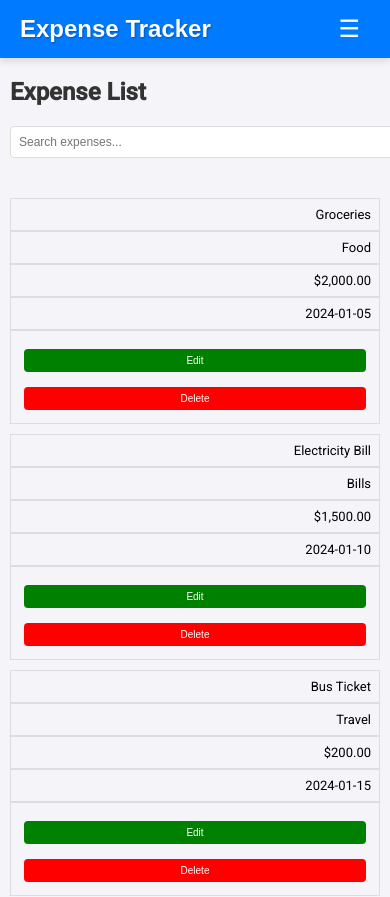
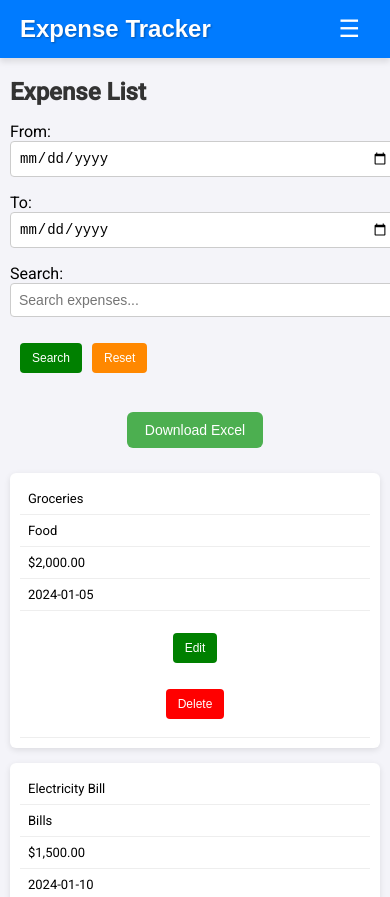
Before and after one commit to avishj2/Expense-Tracker, an Angular app: page /expenses in a window 390 px wide. Shown: the top 897 px of the page. Built offline with nearby package versions, Linux system fonts and the light colour scheme.

Commit message:
Date Filters and Excel Download Functionality added

```diff
--- a/package.json
+++ b/package.json
@@ -21,8 +21,10 @@
     "@angular/platform-browser-dynamic": "^18.2.0",
     "@angular/router": "^18.2.0",
     "chart.js": "^4.4.6",
+    "file-saver": "^2.0.5",
     "rxjs": "~7.8.0",
     "tslib": "^2.3.0",
+    "xlsx": "^0.18.5",
     "zone.js": "~0.14.10"
   },
   "devDependencies": {
--- a/src/app/components/expense-list/expense-list.component.html
+++ b/src/app/components/expense-list/expense-list.component.html
@@ -1,14 +1,36 @@
 <div class="expense-list">
   <h2>Expense List</h2>
+  <div class="filter-controls">
+    <div class="filter-group">
+      <label for="fromDate">From:</label>
+      <input id="fromDate" type="date" [(ngModel)]="fromDate" />
+    </div>
 
-    <div class="search-container">
+    <div class="filter-group">
+      <label for="toDate">To:</label>
+      <input id="toDate" type="date" [(ngModel)]="toDate" />
+    </div>
+
+    <div class="filter-group">
+      <label for="searchQuery">Search:</label>
       <input
+        id="searchQuery"
         type="text"
+        [(ngModel)]="searchQuery"
         placeholder="Search expenses..."
-        [(ngModel)]="searchQuery"
-        (input)="filterExpenses()"
       />
     </div>
+
+    <div class="filter-actions">
+      <button (click)="filterExpenses()" class="search-btn">Search</button>
+      <button (click)="resetFilters()" class="reset-btn">Reset</button>
+    </div>
+  </div>
+  <div class="export-button">
+  <button (click)="exportToExcel()">Download Excel</button>
+</div>
+
+
 
   <table>
     <thead>
@@ -25,14 +47,15 @@
         *ngFor="let expense of filteredExpenses"
         [class.editing-row]="editingExpenseId === expense.id"
       >
-
         <td>
           <input
             *ngIf="editingExpenseId === expense.id"
             [(ngModel)]="editableExpense.description"
             placeholder="Description"
           />
-            <span *ngIf="editingExpenseId !== expense.id">{{ expense.description }}</span>
+          <span *ngIf="editingExpenseId !== expense.id">{{
+            expense.description
+          }}</span>
         </td>
 
         <td>
@@ -45,9 +68,10 @@
             <option value="Bills">Bills</option>
             <option value="Entertainment">Entertainment</option>
             <option value="Others">Others</option>
-
           </select>
-            <span *ngIf="editingExpenseId !== expense.id">{{ expense.category }}</span>
+          <span *ngIf="editingExpenseId !== expense.id">{{
+            expense.category
+          }}</span>
         </td>
 
         <td>
@@ -57,7 +81,9 @@
             [(ngModel)]="editableExpense.amount"
             placeholder="Amount"
           />
-            <span *ngIf="editingExpenseId !== expense.id">{{ expense.amount | currency }}</span>
+          <span *ngIf="editingExpenseId !== expense.id">{{
+            expense.amount | currency
+          }}</span>
         </td>
 
         <td>
@@ -66,16 +92,38 @@
             *ngIf="editingExpenseId === expense.id"
             [(ngModel)]="editableExpense.date"
           />
-            <span *ngIf="editingExpenseId !== expense.id">{{ expense.date }}</span>
+          <span *ngIf="editingExpenseId !== expense.id">{{
+            expense.date
+          }}</span>
         </td>
 
         <td>
-            <button class="save-btn" *ngIf="editingExpenseId !== expense.id" (click)="startEditing(expense)">
+          <button
+            class="save-btn"
+            *ngIf="editingExpenseId !== expense.id"
+            (click)="startEditing(expense)"
+          >
             Edit
           </button>
-            <button class="save-btn" *ngIf="editingExpenseId === expense.id" (click)="saveEdit()">Save</button>
-            <button class="cancel-btn" *ngIf="editingExpenseId === expense.id" (click)="cancelEdit()">Cancel</button>
-            <button class="delete-btn" *ngIf="editingExpenseId !== expense.id" (click)="deleteExpense(expense.id)">
+          <button
+            class="save-btn"
+            *ngIf="editingExpenseId === expense.id"
+            (click)="saveEdit()"
+          >
+            Save
+          </button>
+          <button
+            class="cancel-btn"
+            *ngIf="editingExpenseId === expense.id"
+            (click)="cancelEdit()"
+          >
+            Cancel
+          </button>
+          <button
+            class="delete-btn"
+            *ngIf="editingExpenseId !== expense.id"
+            (click)="deleteExpense(expense.id)"
+          >
             Delete
           </button>
         </td>
@@ -84,7 +132,9 @@
     <tfoot>
       <tr>
         <td colspan="2"><strong>Total</strong></td>
-          <td colspan="3"><strong>{{ calculateTotalExpense() | currency }}</strong></td>
+        <td colspan="3">
+          <strong>{{ calculateTotalExpense() | currency }}</strong>
+        </td>
       </tr>
     </tfoot>
   </table>
--- a/src/app/components/expense-list/expense-list.component.scss
+++ b/src/app/components/expense-list/expense-list.component.scss
@@ -3,20 +3,97 @@
   max-width: 800px;
   padding-bottom: 100px;
 
-  .search-container input {
-    width: 100%;
-    padding: 10px;
-    margin-bottom: 20px;
-    border: 1px solid #ddd;
-    border-radius: 4px;
+  h2 {
+    margin-bottom: 1rem;
+  }
+  .export-button {
+  display: flex;
+  justify-content: center;
+  margin: 1rem 0;
+
+  button {
+    padding: 10px 18px;
+    background-color: #4caf50;
+    color: white;
+    border: none;
+    border-radius: 6px;
+    font-size: 14px;
+    font-weight: 500;
+    cursor: pointer;
+    transition: background-color 0.2s ease-in-out, transform 0.1s ease;
+
+    &:hover {
+      background-color: #45a049;
+      transform: scale(1.02);
+    }
+
+    &:active {
+      transform: scale(0.98);
+    }
+  }
+}
+
+
+  .filter-controls {
+    display: flex;
+    flex-wrap: wrap;
+    justify-content: space-between;
+    align-items: flex-end;
+    gap: 1rem;
+    margin-bottom: 1.5rem;
+
+    .search-btn {
+      background-color: green;
+      margin: 10px;
+    }
+    .reset-btn {
+      background-color: rgb(255, 136, 0);
+    }
+    .filter-dates,
+    .filter-search {
+      display: flex;
+      gap: 1rem;
+      align-items: flex-end;
+
+      label {
+        display: flex;
+        flex-direction: column;
+        font-size: 14px;
+        font-weight: 500;
+      }
+
+      input[type="text"],
+      input[type="date"] {
+        padding: 8px 12px;
+        font-size: 14px;
+        border: 1px solid #ccc;
+        border-radius: 4px;
+        height: 38px;
+      }
+
+      button {
+        padding: 8px 16px;
+        font-size: 14px;
+        height: 38px;
+        background-color: #007bff;
+        border: none;
+        color: white;
+        border-radius: 4px;
+        cursor: pointer;
+
+        &:hover {
+          opacity: 0.9;
+        }
+      }
+    }
   }
 
   table {
     width: 100%;
     border-collapse: collapse;
-    margin-top: 20px;
 
-    th, td {
+    th,
+    td {
       border: 1px solid #ddd;
       padding: 10px;
       text-align: left;
@@ -34,10 +111,10 @@
     }
   }
 
-  input, select {
+  input,
+  select {
     width: 100%;
     padding: 8px;
-    margin: 0;
     border: 1px solid #ccc;
     border-radius: 4px;
     font-size: 14px;
@@ -49,28 +126,56 @@
     border-radius: 4px;
     font-size: 12px;
     cursor: pointer;
-    margin: 5px;
+    margin: 5px 0;
     text-align: center;
   }
 
-  .save-btn{
+  .save-btn {
     background-color: green;
+    color: #fff;
+    margin: 10px;
   }
 
-  .cancel-btn{
+  .cancel-btn {
     background-color: rgb(0, 60, 255);
+    color: #fff;
+    margin: 10px;
   }
 
-  .delete-btn{
+  .delete-btn {
     background-color: red;
+    color: #fff;
+    margin: 10px;
   }
 
   button:hover {
     opacity: 0.9;
   }
 
+  // 📱 Mobile
   @media (max-width: 768px) {
     margin: 10px;
+
+    .filter-controls {
+      flex-direction: column;
+      align-items: stretch;
+
+      .filter-dates,
+      .filter-search {
+        flex-direction: column;
+        gap: 0.75rem;
+
+        label,
+        input,
+        button {
+          width: 100%;
+        }
+
+        button {
+          margin-bottom: 0.5rem;
+        }
+      }
+    }
 
     table {
       thead {
@@ -83,26 +188,36 @@
 
         tr {
           display: block;
-          margin-bottom: 10px;
+          margin-bottom: 15px;
+          background: #fff;
+          box-shadow: 0 2px 6px rgba(0, 0, 0, 0.1);
+          padding: 10px;
+          border-radius: 6px;
 
           td {
             display: flex;
             justify-content: space-between;
+            align-items: center;
             padding: 8px;
             font-size: 13px;
-            border-bottom: 1px solid #ddd;
+            border: none;
+            border-bottom: 1px solid #eee;
+            position: relative;
           }
 
-          td:before {
+          td::before {
             content: attr(data-label);
+            position: absolute;
+            left: 10px;
             font-weight: bold;
-            margin-right: 10px;
+            color: #555;
           }
 
           td:last-child {
             display: flex;
             flex-direction: column;
-            gap: 5px;
+            gap: 6px;
+            padding-top: 12px;
           }
         }
       }
@@ -117,16 +232,4 @@
       }
     }
   }
-
-  @media (max-width: 480px) {
-    .search-container input {
-      font-size: 12px;
-      padding: 8px;
-    }
-
-    button {
-      padding: 6px 10px;
-      font-size: 10px;
-    }
-  }
 }
--- a/src/app/components/expense-list/expense-list.component.ts
+++ b/src/app/components/expense-list/expense-list.component.ts
@@ -1,11 +1,12 @@
 import { Component, OnInit } from '@angular/core';
 import { ExpenseService } from '../../services/expense.service';
 import { Expense } from '../../models/expense.model';
+import * as XLSX from 'xlsx';
 
 @Component({
   selector: 'app-expense-list',
   templateUrl: './expense-list.component.html',
-  styleUrls: ['./expense-list.component.scss']
+  styleUrls: ['./expense-list.component.scss'],
 })
 export class ExpenseListComponent implements OnInit {
   expenses: Expense[] = [];
@@ -13,6 +14,9 @@ export class ExpenseListComponent implements OnInit {
   editingExpenseId: number | null = null;
   editableExpense: Expense = this.initializeEditableExpense();
   searchQuery: string = '';
+
+  fromDate: string = '';
+  toDate: string = '';
 
   constructor(private expenseService: ExpenseService) {}
 
@@ -49,15 +53,36 @@ export class ExpenseListComponent implements OnInit {
   }
 
   calculateTotalExpense(): number {
-    return this.filteredExpenses.reduce((total, expense) => total + expense.amount, 0);
+    return this.filteredExpenses.reduce(
+      (total, expense) => total + expense.amount,
+      0
+    );
   }
 
   filterExpenses(): void {
-    this.filteredExpenses = this.expenses.filter(expense =>
-      expense.description.toLowerCase().includes(this.searchQuery.toLowerCase()) ||
-      expense.category.toLowerCase().includes(this.searchQuery.toLowerCase()) ||
-      expense.date.includes(this.searchQuery)
-    );
+    this.filteredExpenses = this.expenses.filter((expense) => {
+      const matchesSearch =
+        expense.description
+          .toLowerCase()
+          .includes(this.searchQuery.toLowerCase()) ||
+        expense.category
+          .toLowerCase()
+          .includes(this.searchQuery.toLowerCase()) ||
+        expense.date.includes(this.searchQuery);
+
+      const withinDateRange =
+        (!this.fromDate || new Date(expense.date) >= new Date(this.fromDate)) &&
+        (!this.toDate || new Date(expense.date) <= new Date(this.toDate));
+
+      return matchesSearch && withinDateRange;
+    });
+  }
+
+  resetFilters(): void {
+    this.searchQuery = '';
+    this.fromDate = '';
+    this.toDate = '';
+    this.filteredExpenses = [...this.expenses];
   }
 
   sortExpenses(key: keyof Expense): void {
@@ -70,7 +95,29 @@ export class ExpenseListComponent implements OnInit {
       description: '',
       category: '',
       amount: 0,
-      date: ''
+      date: '',
     };
   }
+
+  exportToExcel(): void {
+    const worksheet = XLSX.utils.json_to_sheet(this.filteredExpenses);
+    const workbook = { Sheets: { data: worksheet }, SheetNames: ['data'] };
+
+    const excelData = XLSX.write(workbook, {
+      bookType: 'xlsx',
+      type: 'base64',
+    });
+
+    const blob = new Blob(
+      [XLSX.write(workbook, { bookType: 'xlsx', type: 'array' })],
+      { type: 'application/octet-stream' }
+    );
+
+    const url = window.URL.createObjectURL(blob);
+    const anchor = document.createElement('a');
+    anchor.href = url;
+    anchor.download = 'expenses.xlsx';
+    anchor.click();
+    window.URL.revokeObjectURL(url); // Clean up
+  }
 }
```
Also changed, not shown: 1 other file (tests, documents, lock files or other folders). Lines whose indentation alone changed are shown as unchanged.
